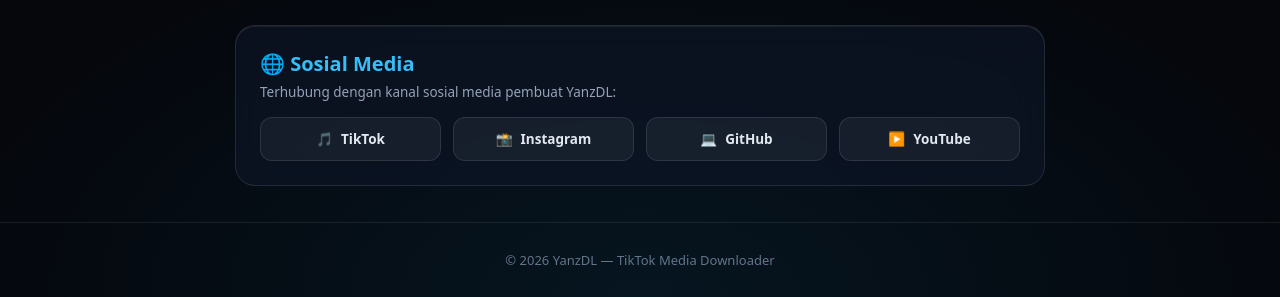
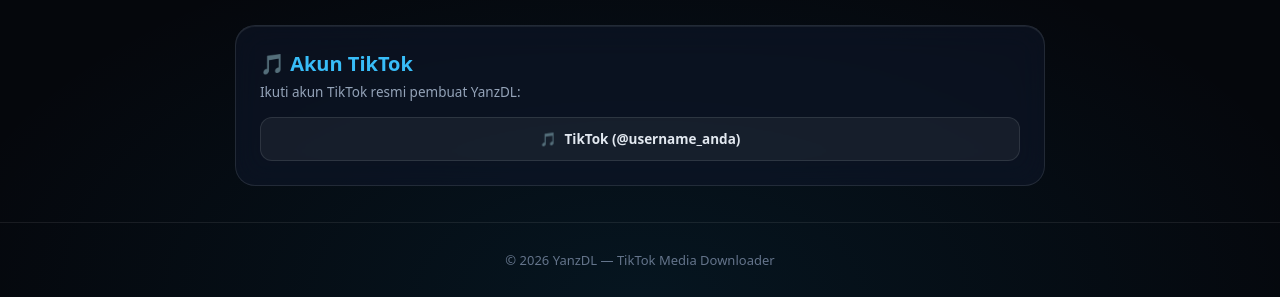
Before and after one commit to Masyanz91/YANZDL, a plain HTML site: page index.html in a window 1280 px wide. Shown: the part 690-987 px from the top of the page. Drawn offline with Linux system fonts and the light colour scheme.

Commit message:
update index.html

```diff
--- a/index.html
+++ b/index.html
@@ -91,27 +91,15 @@
     </div>
 </section>
 
-<!-- Sosial Media Section -->
-<section class="social-section" aria-label="Sosial Media">
+<!-- Sosial Media Section (Khusus TikTok) -->
+<section class="social-section" aria-label="Sosial Media TikTok">
     <div class="social-box">
-        <h2>🌐 Sosial Media</h2>
-        <p>Terhubung dengan kanal sosial media pembuat YanzDL:</p>
+        <h2>🎵 Akun TikTok</h2>
+        <p>Ikuti akun TikTok resmi pembuat YanzDL:</p>
         <div class="social-links">
             <a class="social-link" href="https://www.tiktok.com/@username_anda" target="_blank" rel="noopener noreferrer">
                 <span>🎵</span>
-                <span>TikTok</span>
-            </a>
-            <a class="social-link" href="https://www.instagram.com/username_anda" target="_blank" rel="noopener noreferrer">
-                <span>📸</span>
-                <span>Instagram</span>
-            </a>
-            <a class="social-link" href="https://github.com/username_anda" target="_blank" rel="noopener noreferrer">
-                <span>💻</span>
-                <span>GitHub</span>
-            </a>
-            <a class="social-link" href="https://www.youtube.com/@username_anda" target="_blank" rel="noopener noreferrer">
-                <span>▶️</span>
-                <span>YouTube</span>
+                <span>TikTok (@username_anda)</span>
             </a>
         </div>
     </div>
```
